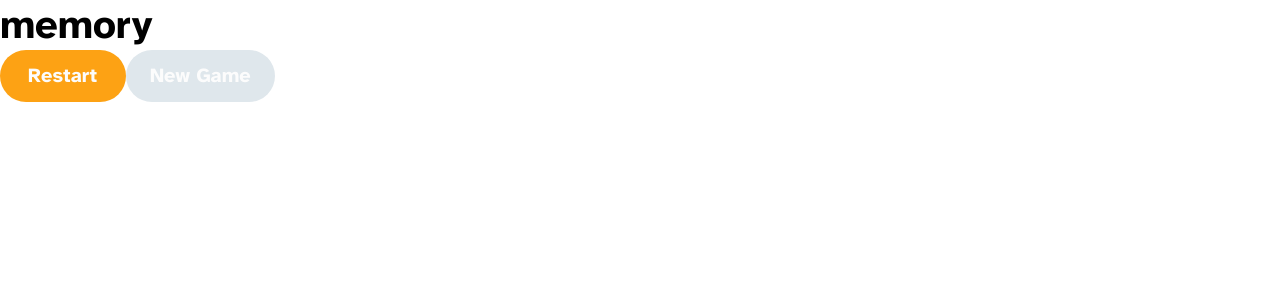
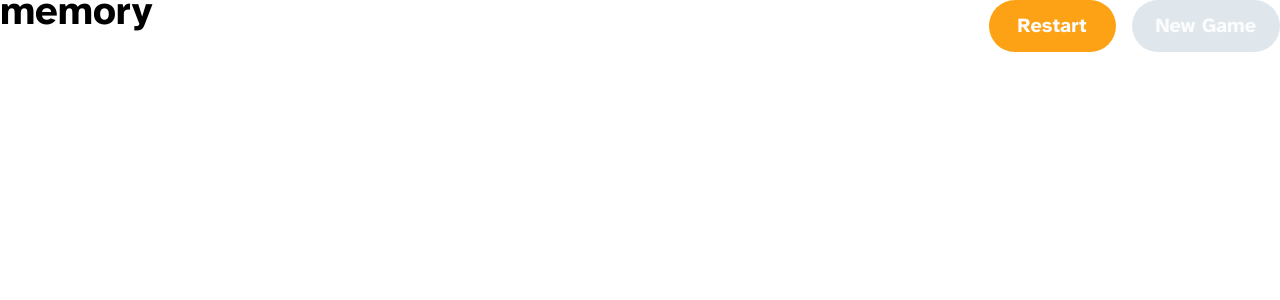
Before and after one commit to ssejjemba/memory, a Next.js app: page /game in a window 1280 px wide. Shown: the top 300 px of the page. Built offline with nearby package versions, Linux system fonts and the light colour scheme.

Commit message:
refactor(Game): remove all the white space from the route to start clean

```diff
--- a/src/components/logo/Logo.module.css
+++ b/src/components/logo/Logo.module.css
@@ -3,7 +3,7 @@
   height: 4rem;
   display: flex;
   justify-content: center;
-  align-items: center;
+  align-items: flex-start;
 }
 
 .logo {
@@ -11,7 +11,6 @@
   font-style: normal;
   font-weight: 700;
   font-size: 4rem;
-  line-height: 5rem;
 }
 
 .start-logo {
--- a/src/pages/game.tsx
+++ b/src/pages/game.tsx
@@ -1,5 +1,5 @@
 import Head from "next/head";
-import classes from "../styles/start.module.css";
+import classes from "../styles/game.module.css";
 
 import Link from "next/link";
 import { Logo } from "../components/logo/Logo";
@@ -20,13 +20,13 @@ export default function Game(): JSX.Element {
         />
         <title>Memory Game</title>
       </Head>
-      <div className="game">
-        <div className="game-controls">
-          <div className="game-logo--box">
+      <div className={classes["game"]}>
+        <div className={classes["game-controls"]}>
+          <div className={classes["game-logo--box"]}>
             <Logo class="game-logo" />
           </div>
 
-          <div className="game-buttons">
+          <div className={classes["game-buttons"]}>
             <ButtonPrimary class="">Restart</ButtonPrimary>
             <ButtonSecondary class="">New Game</ButtonSecondary>
           </div>
--- /dev/null
+++ b/src/styles/game.module.css
@@ -0,0 +1,17 @@
+/* Game stylesheet */
+
+.game-controls {
+  width: 100%;
+  display: flex;
+  flex-direction: row;
+  align-items: flex-start;
+  justify-content: space-between;
+}
+
+.game-buttons {
+  display: flex;
+  flex-direction: row;
+  align-items: flex-start;
+  justify-content: space-between;
+  gap: 1.6rem;
+}
--- a/src/styles/start.module.css
+++ b/src/styles/start.module.css
@@ -13,7 +13,7 @@
 }
 
 .start-logo--box {
-  margin-bottom: 1.5rem;
+  margin-bottom: 2.5rem;
 }
 
 .game-settings {
```
